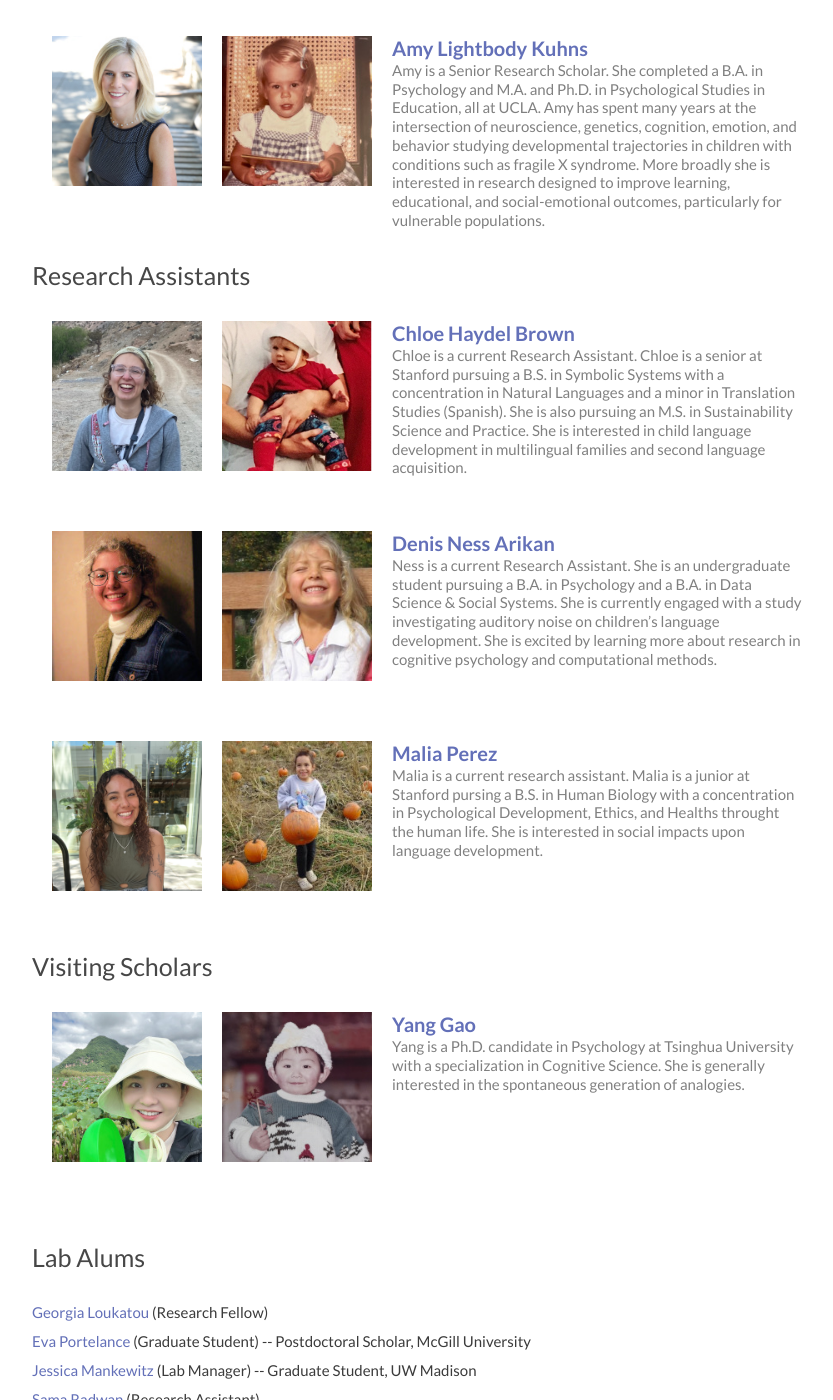
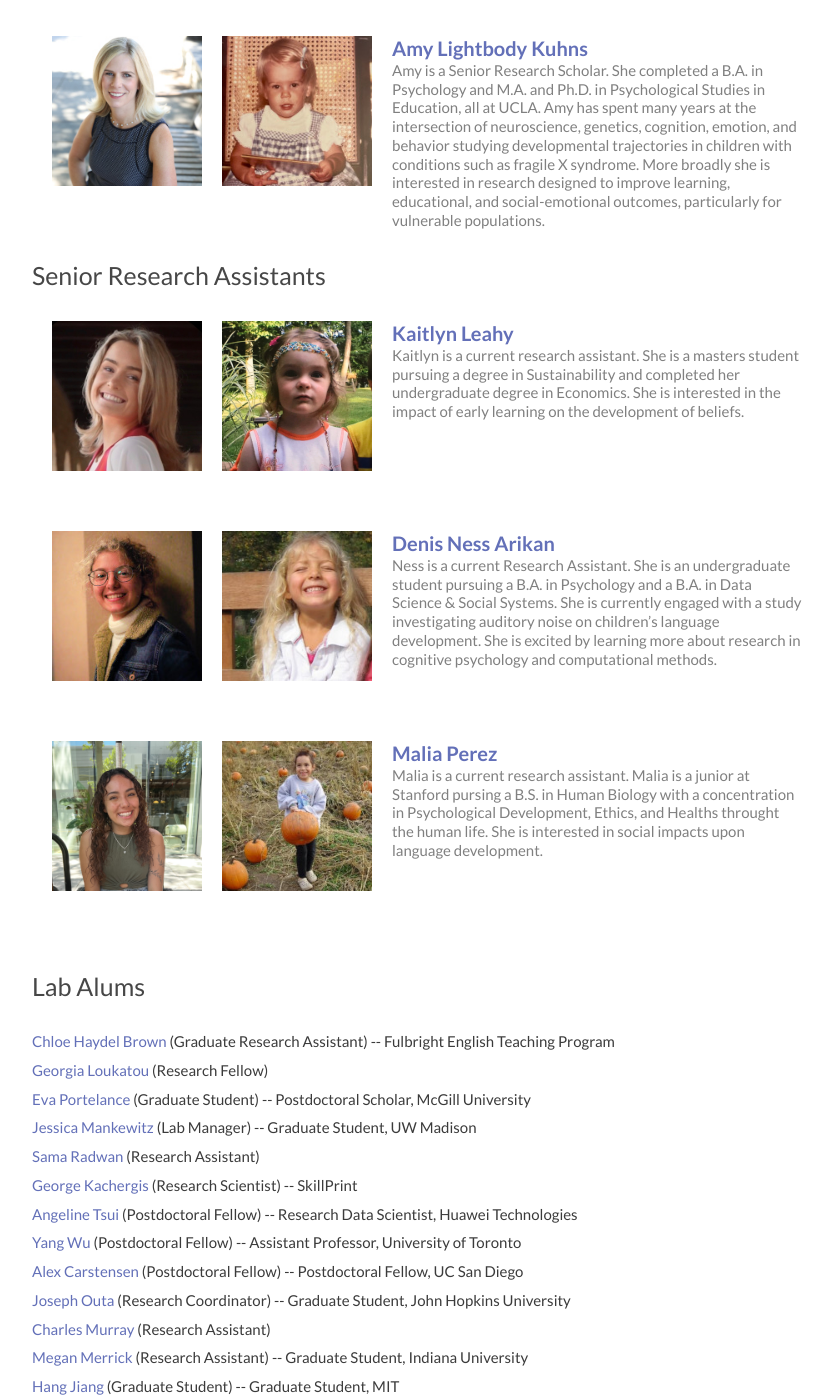
Before and after one commit to langcog/website, a Jekyll site: the page built from 02-people.html, in a window 1280 px wide and 1400 px high, scrolled down 4207 px. Shown: the whole window, without its empty margins (233-1066 px from the left). Built offline with Jekyll 4.4.1, drawn with Linux system fonts in a browser that asks for light colours; nearby versions of some CDN libraries; a script that is not in the unit is left out.

Commit message:
updating people

```diff
--- a/_data/langcoglab.yml
+++ b/_data/langcoglab.yml
@@ -172,16 +172,16 @@
           all at UCLA. Amy has spent many years at the intersection of neuroscience, genetics, cognition, emotion, and behavior studying
           developmental trajectories in children with conditions such as fragile X syndrome. More broadly she is interested in research
           designed to improve learning, educational, and social-emotional outcomes, particularly for vulnerable populations.
-- role: Research Assistants
+- role: Senior Research Assistants
   people:
-    - name: Chloe Haydel Brown
-      img: chloe.png
-      baby: chloe_baby.png
+    - name: Kaitlyn Leahy
+      img: kaitlyn.jpeg
+      baby: kaitlyn_baby.jpeg
+      webpage: https://www.linkedin.com/in/kaitlyn-leahy-20159b1a2/?utm_source=share&utm_campaign=share_via&utm_content=profile&utm_medium=ios_app
       bio:
         - >
-         Chloe is a current Research Assistant. Chloe is a senior at Stanford pursuing a B.S. in Symbolic Systems with a concentration in
-         Natural Languages and a minor in Translation Studies (Spanish). She is also pursuing an M.S. in Sustainability Science and Practice. She
-         is interested in child language development in multilingual families and second language acquisition.
+         Kaitlyn is a current research assistant. She is a masters student pursuing a degree in Sustainability and completed her undergraduate
+         degree in Economics. She is interested in the impact of early learning on the development of beliefs.
     - name: Denis Ness Arikan
       img: ness.jpeg
       baby: ness_baby.jpeg
@@ -197,16 +197,11 @@
         - >
          Malia is a current research assistant. Malia is a junior at Stanford pursing a B.S. in Human Biology with a concentration in Psychological
          Development, Ethics, and Healths throught the human life. She is interested in social impacts upon language development.
-- role: Visiting Scholars
-  people:
-    - name: Yang Gao
-      img: yang.jpg
-      baby: yang_baby.jpg
-      bio:
-        - >
-         Yang is a Ph.D. candidate in Psychology at Tsinghua University with a specialization in Cognitive Science. She is generally interested in the spontaneous generation of analogies.
 - role: Lab Alums
   people:
+    - name: Chloe Haydel Brown
+      was: Graduate Research Assistant
+      now: Fulbright English Teaching Program
     - name: Georgia Loukatou
       was: Research Fellow
       now:
```
Also changed, not shown: images/members/kaitlyn.jpeg (added), images/members/kaitlyn_baby.jpeg (added).
